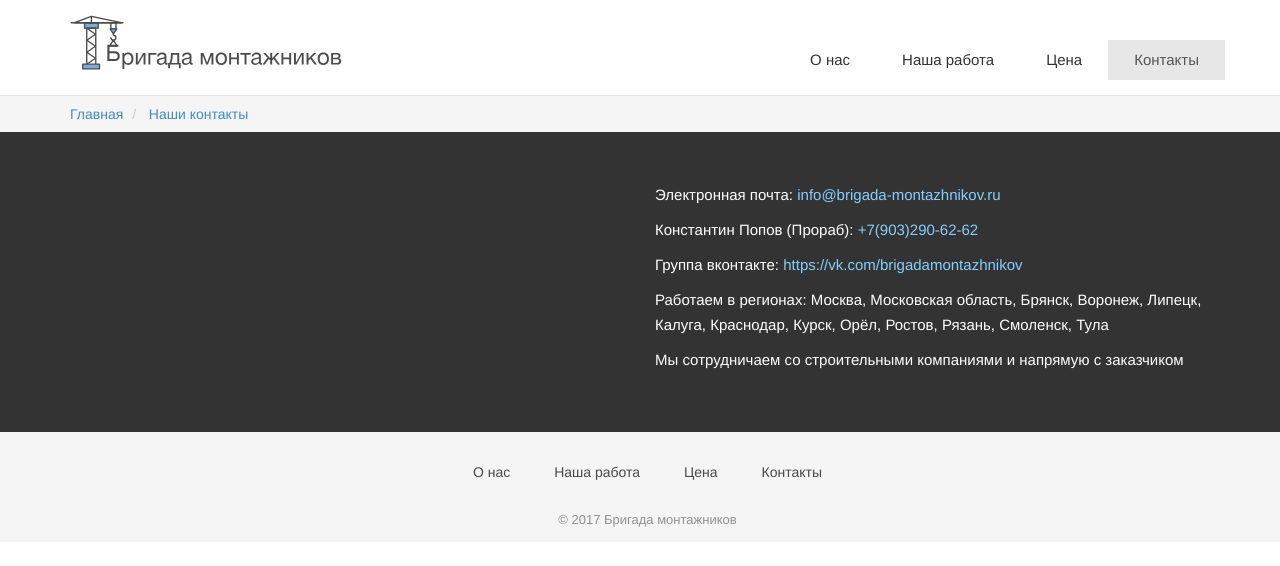
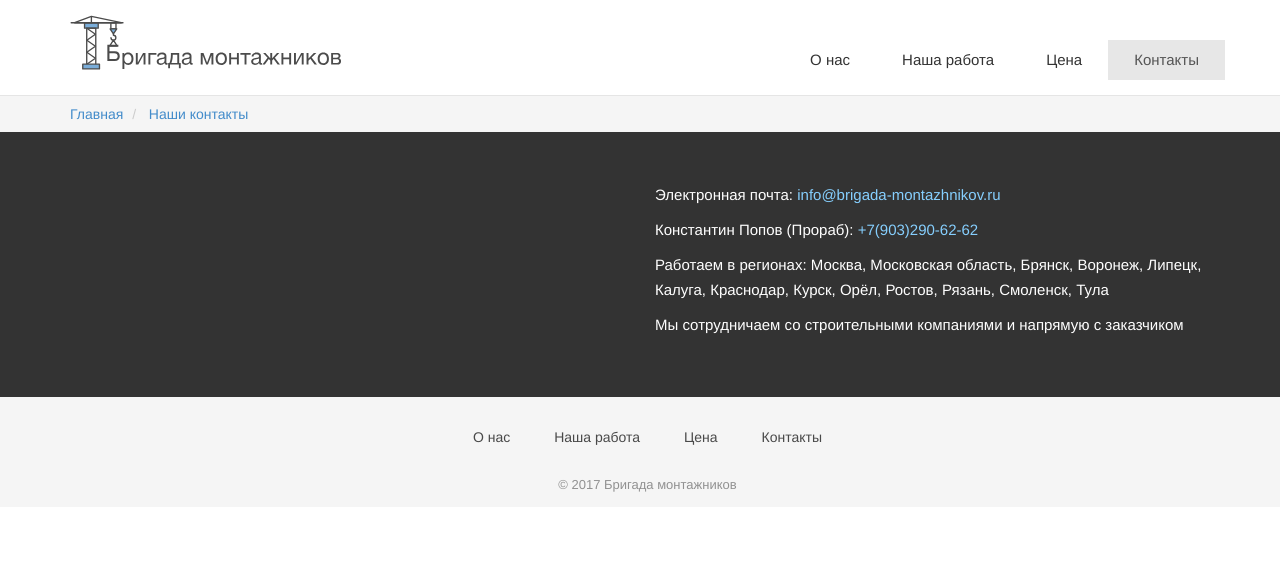
Before and after one commit to komarovalexander/site_bm, a Jekyll site: the page built from contact.html, in a window 1280 px wide. Shown: the top 566 px of the page. Built offline with Jekyll 4.4.1, drawn with Linux system fonts in a browser that asks for light colours; nearby versions of some CDN libraries; some web fonts are replaced.

Commit message:
no message

```diff
--- a/contact.html
+++ b/contact.html
@@ -17,7 +17,6 @@ breadcrumb: "Наши контакты"
       <div class="col-md-6 col-sm-12 contact">
         <p>Электронная почта: <nobr><a href="mailto:info@brigada-montazhnikov.ru">info@brigada-montazhnikov.ru</a></nobr></p>
         <p>Константин Попов (Прораб): <nobr><a href="tel:+79032906262">+7(903)290-62-62</a></nobr></p>
-        <p>Группа вконтакте: <a target="_blank" href="https://vk.com/brigadamontazhnikov">https://vk.com/brigadamontazhnikov</a></p>
         <p>
           Работаем в регионах: Москва, Московская область, Брянск, Воронеж, Липецк, Калуга, Краснодар, Курск, Орёл, Ростов, Рязань, Смоленск, Тула
         </p>
```
